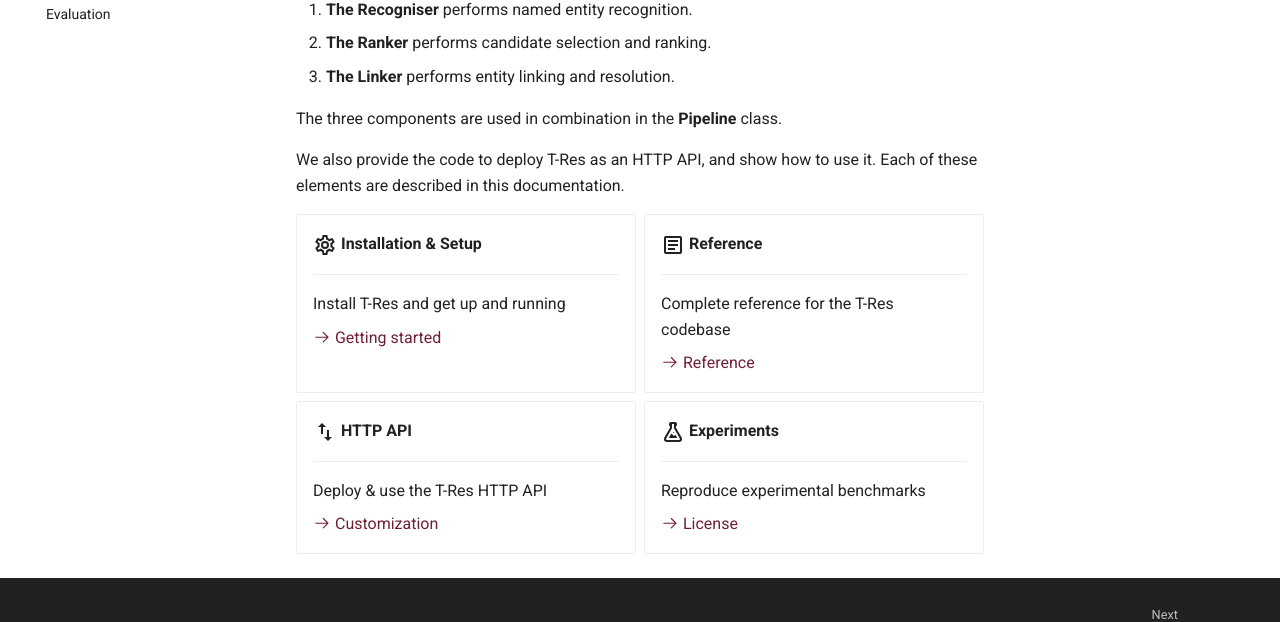
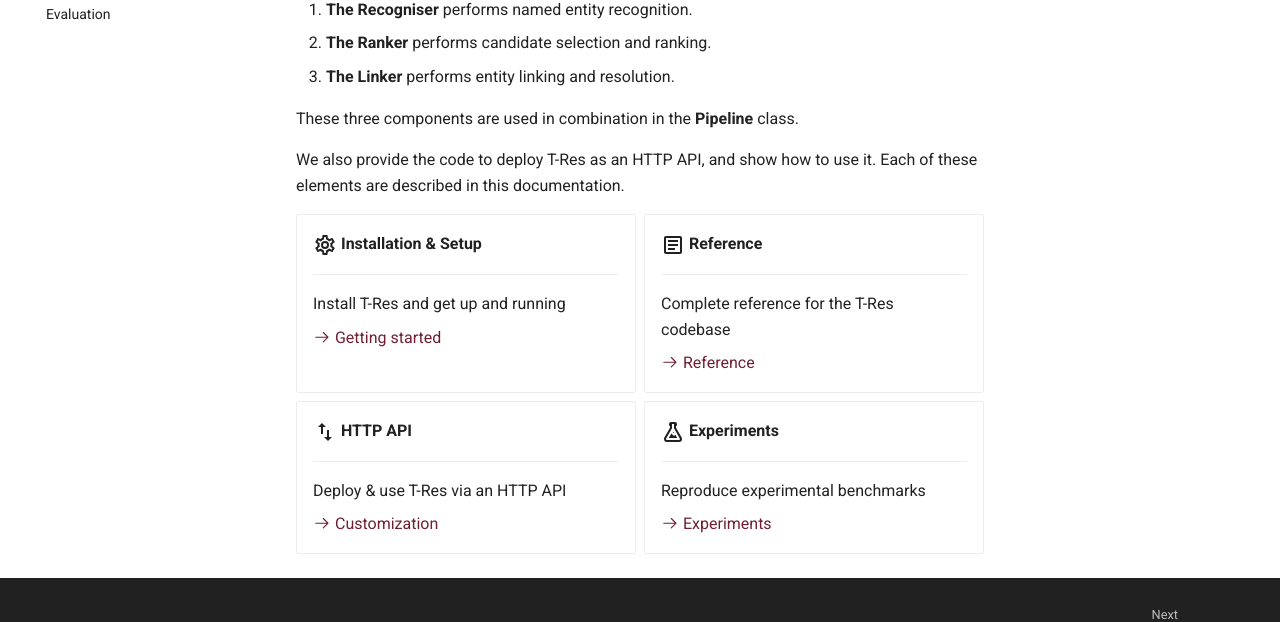
Before and after one commit to Living-with-machines/T-Res, an MkDocs documentation site: the page built from docs/index.md, in a window 1280 px wide and 1142 px high. Shown: the part 428-1050 px from the top of the window. Built offline with MkDocs 1.6.1 and Material for MkDocs 9.7.7, drawn with Linux system fonts in a browser that asks for light colours.

Commit message:
Fix docs homepage text

```diff
--- a/docs/index.md
+++ b/docs/index.md
@@ -10,7 +10,7 @@ The pipeline has three main components:
 2.  **The Ranker** performs candidate selection and ranking.
 3.  **The Linker** performs entity linking and resolution.
 
-The three components are used in combination in the **Pipeline** class.
+These three components are used in combination in the **Pipeline** class.
 
 We also provide the code to deploy T-Res as an HTTP API, and show how to use it. Each of these elements are described in this documentation.
 
@@ -36,7 +36,7 @@ We also provide the code to deploy T-Res as an HTTP API, and show how to use it.
 
     ---
 
-    Deploy & use the T-Res HTTP API
+    Deploy & use T-Res via an HTTP API
 
     [:octicons-arrow-right-24: Customization](t-res-api/index.md)
 
@@ -46,6 +46,6 @@ We also provide the code to deploy T-Res as an HTTP API, and show how to use it.
 
     Reproduce experimental benchmarks
 
-    [:octicons-arrow-right-24: License](experiments/index.md)
+    [:octicons-arrow-right-24: Experiments](experiments/index.md)
 
 </div>
```
